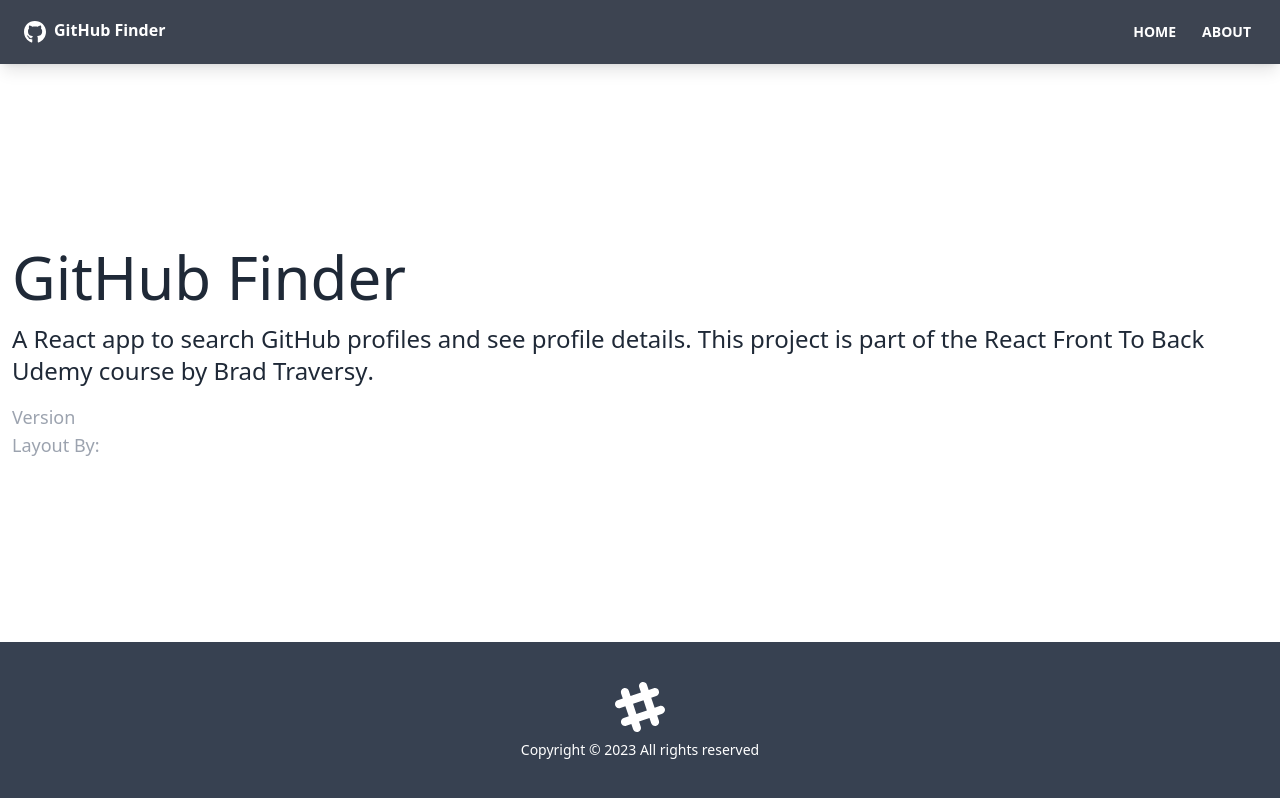
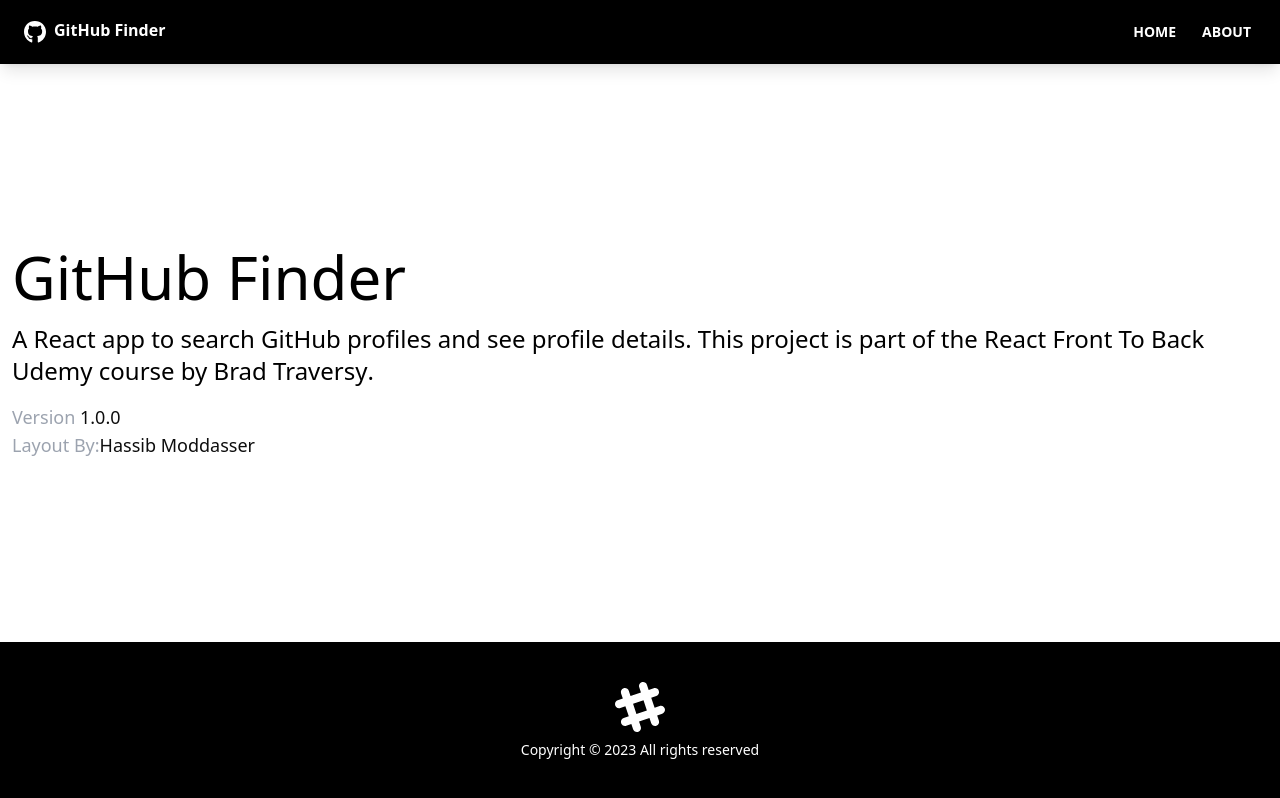
Before and after one commit to Michael-Wilburn/github-finder, a React (Create React App) app: page /about in a window 1280 px wide. Built offline with nearby package versions, Linux system fonts and the light colour scheme; no server answers.

Commit message:
RepoList and RepoItem created with it context

```diff
--- a/public/index.html
+++ b/public/index.html
@@ -1,8 +1,8 @@
 <!DOCTYPE html>
-<html lang="en">
+<html lang="en" data-theme="lofi">
 
 <head>
-  <meta charset="utf-8" />
+  <meta charset=" utf-8" />
   <link rel="icon" href="%PUBLIC_URL%/favicon.ico" />
   <meta name="viewport" content="width=device-width, initial-scale=1" />
   <meta name="theme-color" content="#000000" />
--- a/src/components/layout/Alert.jsx
+++ b/src/components/layout/Alert.jsx
@@ -1,8 +1,8 @@
 import { useContext } from "react"
 import AlertContext from "../../context/alert/AlertContext"
 
-export default function Alert(){
-    const {alert} = useContext(AlertContext)
+export default function Alert() {
+  const { alert } = useContext(AlertContext)
 
   return (
     alert !== null && (
@@ -21,7 +21,7 @@
             ></path>
           </svg>
         )}
-            <p className='flex-1 text-base font-semibold leading-7 text-white'>
+        <p className='flex-1 text-base font-semibold leading-7 '>
           <strong>{alert.msg}</strong>
         </p>
       </p>
--- a/src/components/layout/Footer.jsx
+++ b/src/components/layout/Footer.jsx
@@ -2,7 +2,7 @@
   const footerYear = new Date().getFullYear()
 
   return (
-      <footer className='footer p-10 bg-gray-700 text-primary-content footer-center'>
+    <footer className='footer footer p-10 bg-neutral text-neutral-content text-primary-content footer-center'>
       <div>
         <svg
           width='50'
--- /dev/null
+++ b/src/components/repos/RepoItem.jsx
@@ -0,0 +1,20 @@
+import PropTypes from 'prop-types'
+
+function RepoList({ repos }) {
+    return (
+        <div className='rounded-lg shadow-lg card bg-base-100'>
+            <div className="card-body">
+                <h2 className="text-3xl my-4 font-bold card-title">
+                    Latest Repositories
+                </h2>
+                {repos.map((repo) => <h3>{repo.name}</h3>)}
+            </div>
+        </div>
+    )
+}
+
+RepoList.propTypes = {
+    repos: PropTypes.array.isRequired,
+}
+
+export default RepoList;
--- /dev/null
+++ b/src/components/repos/RepoList.jsx
@@ -0,0 +1,21 @@
+import PropTypes from 'prop-types'
+
+
+function RepoList({ repos }) {
+    return (
+        <div className='rounded-lg shadow-lg card bg-base-100'>
+            <div className="card-body">
+                <h2 className="text-3xl my-4 font-bold card-title">
+                    Latest Repositories
+                </h2>
+                {repos.map((repo) => <h3>{repo.name}</h3>)}
+            </div>
+        </div>
+    )
+}
+
+RepoList.propTypes = {
+    repos: PropTypes.array.isRequired,
+}
+
+export default RepoList;
--- a/src/components/users/UserSearch.jsx
+++ b/src/components/users/UserSearch.jsx
@@ -1,4 +1,4 @@
-import {useState,useContext} from 'react'
+import { useState, useContext } from 'react'
 import GithubContext from '../../context/github/GithubContext';
 import AlertContext from '../../context/alert/AlertContext';
 
@@ -8,15 +8,15 @@
 
     const { users, searchUsers, clearUsers } = useContext(GithubContext)
 
-    const {setAlert} = useContext(AlertContext)
+    const { setAlert } = useContext(AlertContext)
 
 
     const handleChange = (e) => setText(e.target.value)
 
-    const handleSubmit = (e) =>{
+    const handleSubmit = (e) => {
         e.preventDefault()
 
-        if(text === ''){
+        if (text === '') {
             setAlert('Please enter something', 'error')
         } else {
             //@todo -search users
@@ -27,26 +27,26 @@
 
     }
 
-    const handleClear = () =>{
+    const handleClear = () => {
         clearUsers()
     }
 
-    return(
+    return (
         <div className="grid grid-cols-1 xl:grid-cols-2 lg:grid-cols-2 md:grid-cols-2 mb-8 gap-8">
             <div>
                 <form onSubmit={handleSubmit}>
                     <div className="form-control">
                         <div className="relative">
-                            <input type="text" className="w-full pr-40 bg-gray-200 input input-lg text-black" placeholder="Search" value={text} onChange={handleChange}/>
+                            <input type="text" className="w-full pr-40 bg-gray-200 input input-lg text-black border-primary" placeholder="Search" value={text} onChange={handleChange} />
                             <button type="submit" className="absolute top-0 right-0 rounded-l-none w-36 btn btn-lg">Go</button>
                         </div>
                     </div>
                 </form>
             </div>
             {users.length > 0 &&
-            (<div>
-                <button onClick={handleClear} className="btn btn-ghost btn-lg">Clear</button>
-            </div>)
+                (<div>
+                    <button onClick={handleClear} className="btn btn-ghost btn-lg">Clear</button>
+                </div>)
             }
 
         </div>
--- a/src/context/github/GithubContext.js
+++ b/src/context/github/GithubContext.js
@@ -10,6 +10,7 @@
   const initialState = {
     users: [],
     user: {},
+    repos: [],
     loading: false,
   };
 
@@ -58,6 +59,29 @@
     }
   };
 
+  //Get user repos
+  const getUserRepos = async (login) => {
+    setLoading();
+
+    const params = new URLSearchParams({
+      sort: 'created',
+      per_page:10
+    });
+
+    const response = await fetch(`${GITHUB_URL}/users/${login}/repos?${params}`, {
+      headers: {
+        Authorization: `token ${GITHUB_TOKEN}`,
+      },
+    });
+
+    const data  = await response.json();
+
+    dispatch({
+      type: 'GET_REPOS',
+      payload: data,
+    });
+  };
+
   //Clear Users from state
   const clearUsers = () => {
     dispatch({
@@ -77,9 +101,12 @@
         users: state.users,
         loading: state.loading,
         user: state.user,
+        repos: state.repos,
         searchUsers,
         clearUsers,
         getUser,
+        getUserRepos
+
       }}
     >
       {children}
--- a/src/context/github/GithubReducer.js
+++ b/src/context/github/GithubReducer.js
@@ -5,6 +5,12 @@
         ...state,
         users: action.payload,
         loading: false,
+      };
+    case 'GET_REPOS':
+        return {
+          ...state,
+          repos: action.payload,
+          loading: false,
       };
     case 'SET_LOADING':
       return {
--- a/src/pages/About.jsx
+++ b/src/pages/About.jsx
@@ -16,11 +16,11 @@
         .
       </p>
       <p className='text-lg text-gray-400'>
-          Version <span className='text-white'>1.0.0</span>
+        Version <span className='text-primary'>1.0.0</span>
       </p>
       <p className='text-lg text-gray-400'>
         Layout By:
-          <a className='text-white' href='https://twitter.com/hassibmoddasser'>
+        <a className='text-primary' href='https://twitter.com/hassibmoddasser'>
           Hassib Moddasser
         </a>
       </p>
--- a/tailwind.config.js
+++ b/tailwind.config.js
@@ -4,5 +4,38 @@
   theme: {
     extend: {},
   },
+  daisyui: {
+    themes: [
+      "light",
+      "dark",
+      "cupcake",
+      "bumblebee",
+      "emerald",
+      "corporate",
+      "synthwave",
+      "retro",
+      "cyberpunk",
+      "valentine",
+      "halloween",
+      "garden",
+      "forest",
+      "aqua",
+      "lofi",
+      "pastel",
+      "fantasy",
+      "wireframe",
+      "black",
+      "luxury",
+      "dracula",
+      "cmyk",
+      "autumn",
+      "business",
+      "acid",
+      "lemonade",
+      "night",
+      "coffee",
+      "winter",
+    ],
+  },
   plugins: [require('daisyui')],
 };
```
Also changed, not shown: src/pages/User.jsx (+116 -12 lines). Lines whose indentation alone changed are shown as unchanged.
